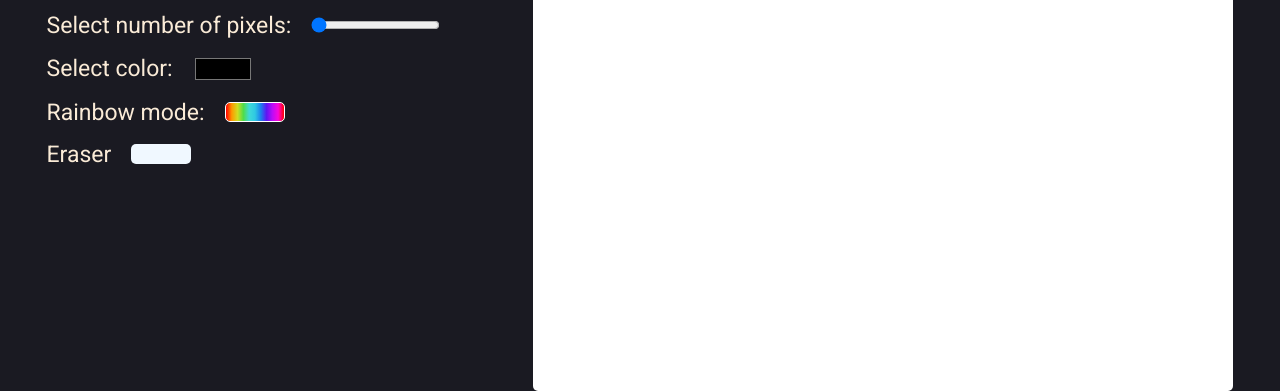
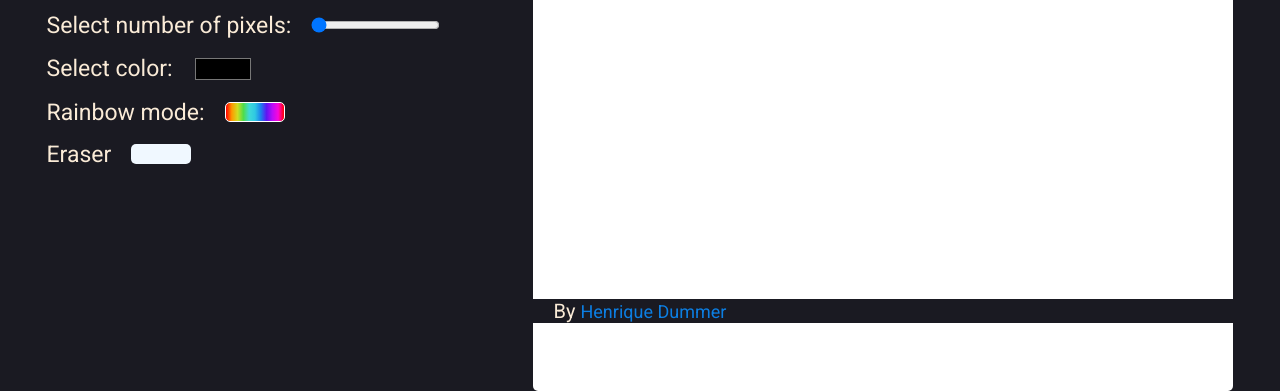
Before and after one commit to HenriqueDummer/Etch-A-Sketch, a plain HTML site: page index.html in a window 1280 px wide. Shown: the part 467-858 px from the top of the page. Drawn offline with Linux system fonts and the light colour scheme.

Commit message:
Fixed the resize button

```diff
--- a/index.html
+++ b/index.html
@@ -7,7 +7,7 @@
     <link rel="stylesheet" href="style.css">
     <title>Etch A Sketch</title>
 </head>
-<body>
+<body onload="renderScreen(256)"">
     <main>
         <h1>Etch A Sketch</h1>
         <div class="main_container">
@@ -41,6 +41,10 @@
         </div>
     </main>
 
+    <footer>
+        <p>By <a href="https://github.com/HenriqueDummer">Henrique Dummer</a></p>
+    </footer>
+
     <script src="script.js"></script>
 </body>
 </html>
--- a/script.js
+++ b/script.js
@@ -27,11 +27,12 @@ display_pixels.addEventListener("change", () => {
     display_size = display_pixels.value * display_pixels.value;
     screen.style.gridTemplateColumns = `repeat(${display_pixels.value}, 1fr)`;
     screen.style.gridTemplateRows = `repeat(${display_pixels.value}, 1fr)`;
-    console.log(display_size)
+    console.log(display_size);
 
-
+    renderScreen(display_size);
 })
 
+const renderScreen = (display_size) => {
     for(let i = 0; i < display_size ; i++){
         const sqr = document.createElement("div");
 
@@ -40,13 +41,12 @@ for(let i = 0; i < display_size ; i++){
         screen.appendChild(sqr);
     }
 
-
-
     const square = document.querySelectorAll(".square")
 
     square.forEach(sqr => {
 
         sqr.addEventListener("mouseover", () => {
+            console.log("djansdkjansd")
             if(current_color != "rainbow"){
                 event.target.style.backgroundColor = current_color
             } else {
@@ -55,3 +55,4 @@ square.forEach(sqr => {
             }
         })
     })
+}
--- a/style.css
+++ b/style.css
@@ -96,3 +96,17 @@ input{
 #eraser:hover{
     cursor: pointer;
 }
+
+footer{
+    position: absolute;
+    bottom: 10px;
+    width: 100%;
+    text-align: center;
+    font-size: 20px;
+}
+
+footer a {
+    font-size: 18px;
+    text-decoration: none;
+    color: rgb(12, 126, 226);
+}
```
Lines whose indentation alone changed are shown as unchanged.
